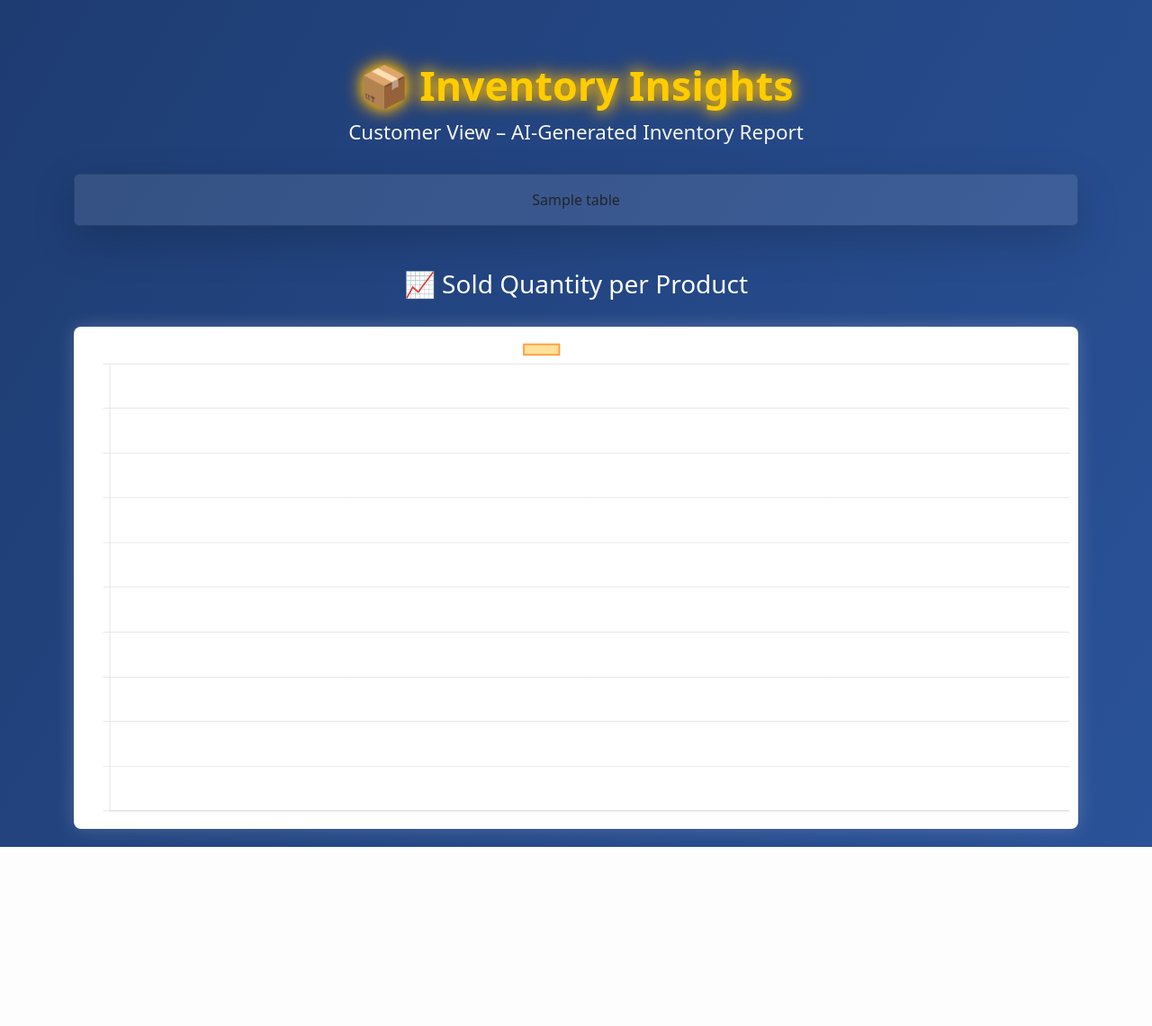
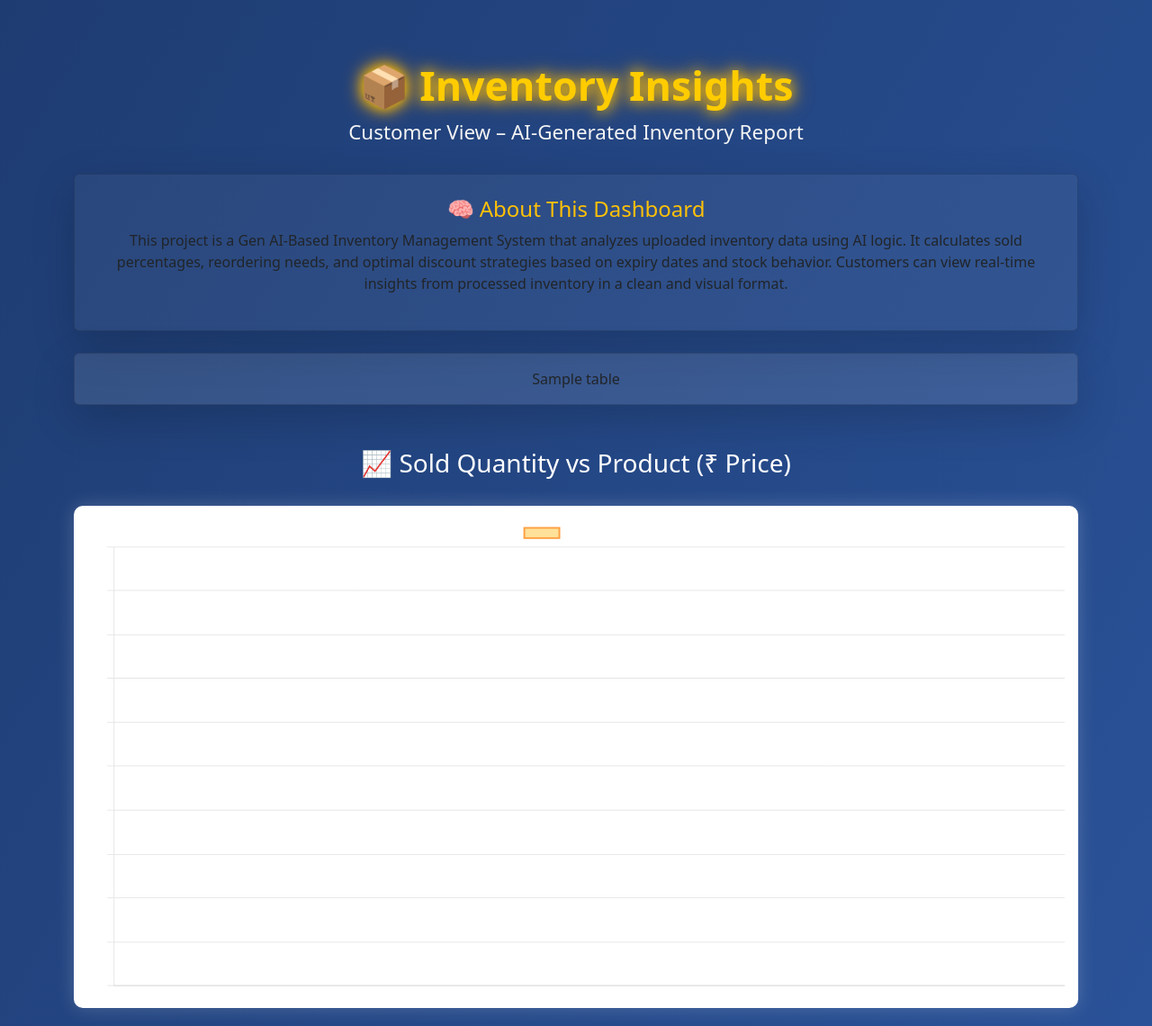
Before and after one commit to Anish-Chaitanya/gen-ai-inventory, a Flask app: template templates/customer.html in a window 1280 px wide. Shown: the whole page at 90% size. Before the commit the page ends 941 px from the top, so only its background shows below. Run offline with Flask 3, Linux system fonts and the light colour scheme; the template is opened without the code that fills it: most values are stand-ins (such as "Sample title", 1, 10 or a date in 2020).

Commit message:
Update customer.html

```diff
--- a/templates/customer.html
+++ b/templates/customer.html
@@ -8,19 +8,21 @@
   <link rel="stylesheet" href="{{ url_for('static', filename='styles.css') }}">
   <link href="https://cdn.jsdelivr.net/npm/bootstrap@5.3.0/dist/css/bootstrap.min.css" rel="stylesheet">
   <script src="https://cdn.jsdelivr.net/npm/chart.js"></script>
-
-  <style>
-    canvas {
-      background-color: #fff;
-      border-radius: 8px;
-      padding: 10px;
-    }
-  </style>
 </head>
 <body>
   <div class="container mt-5 text-center">
     <h1 class="title">📦 Inventory Insights</h1>
     <p class="subtitle">Customer View – AI-Generated Inventory Report</p>
+
+    <!-- 🧾 Project Description -->
+    <div class="card p-4 my-4 shadow-lg" style="background: rgba(255, 255, 255, 0.05);">
+      <h4 class="text-warning">🧠 About This Dashboard</h4>
+      <p>
+        This project is a Gen AI-Based Inventory Management System that analyzes uploaded inventory data using AI logic.
+        It calculates sold percentages, reordering needs, and optimal discount strategies based on expiry dates and stock behavior.
+        Customers can view real-time insights from processed inventory in a clean and visual format.
+      </p>
+    </div>
 
     <!-- Table -->
     <div class="card mt-4 p-3 shadow-lg" style="background: rgba(255, 255, 255, 0.1);">
@@ -29,7 +31,7 @@
 
     <!-- Chart -->
     <div class="mt-5">
-      <h3 class="mb-4 text-white">📈 Sold Quantity per Product</h3>
+      <h3 class="mb-4 text-white">📈 Sold Quantity vs Product (₹ Price)</h3>
       <canvas id="salesChart" width="600" height="300"></canvas>
     </div>
   </div>
@@ -39,7 +41,7 @@
     const salesChart = new Chart(ctx, {
       type: 'bar',
       data: {
-        labels: {{ product_names | safe }},
+        labels: {{ product_labels | safe }},
         datasets: [{
           label: 'Sold Quantity',
           data: {{ sold_quantities | safe }},
@@ -53,21 +55,15 @@
         scales: {
           y: {
             beginAtZero: true,
-            ticks: {
-              color: "#ffffff"
-            }
+            ticks: { color: "#ffffff" }
           },
           x: {
-            ticks: {
-              color: "#ffffff"
-            }
+            ticks: { color: "#ffffff" }
           }
         },
         plugins: {
           legend: {
-            labels: {
-              color: "#ffffff"
-            }
+            labels: { color: "#ffffff" }
           }
         }
       }
```
